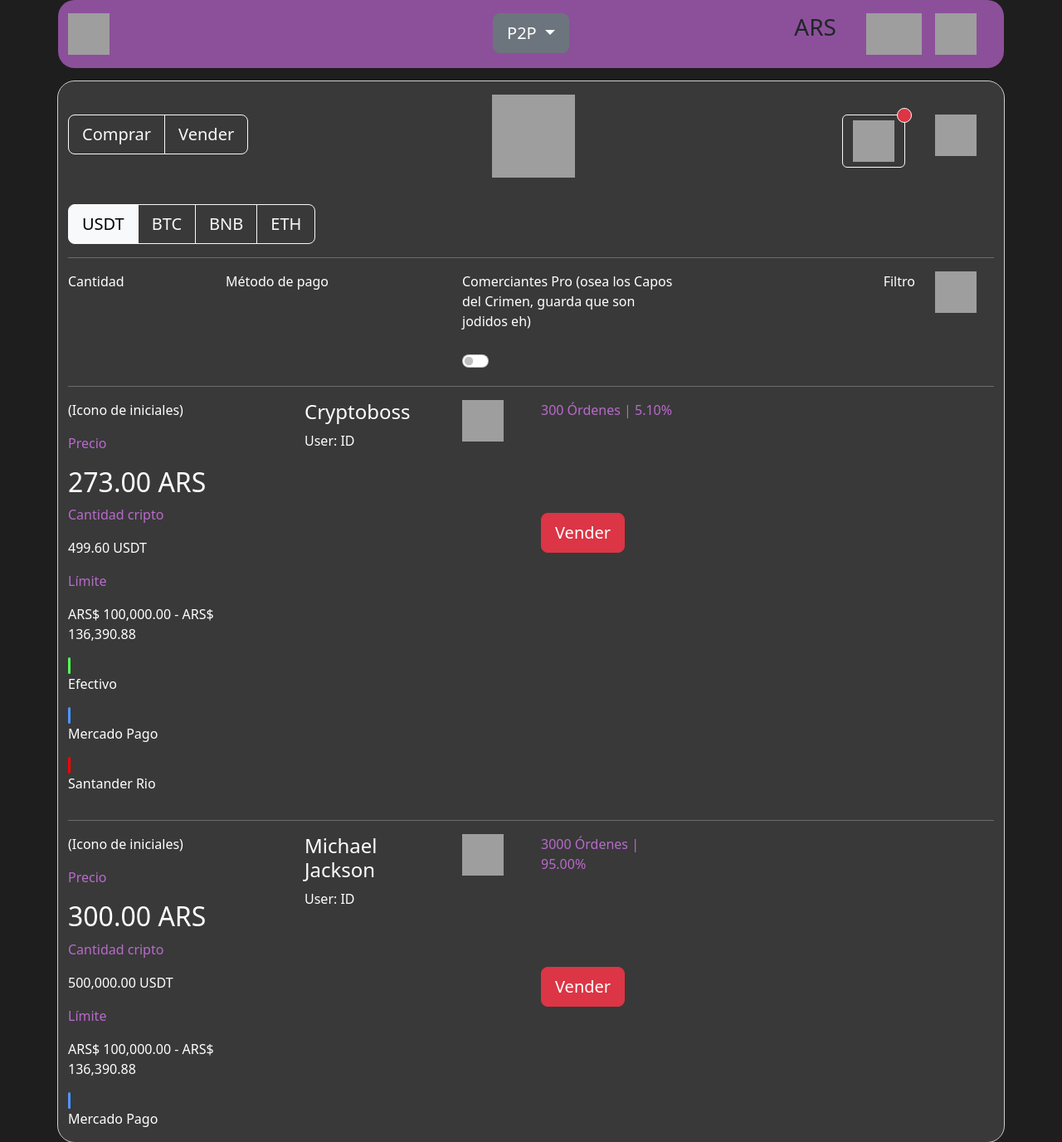
After one commit to jesusEstaba/Mafiance, a Flask app: page /p2pSeller in a window 1280 px wide. The commit adds this page. Shown: the whole page at 83% size. Run offline with Flask 2, Linux system fonts and the light colour scheme; grey boxes are pictures that could not be loaded.

Commit message:
Ajuste de color, creación vista seller y divisa.

```diff
--- a/app.py
+++ b/app.py
@@ -118,6 +118,16 @@ def profile_view():
     return render_template("profile.html")
 
 
-@app.route("/p2p")
-def p2p_view():
-    return render_template("p2p.html")
+@app.route("/p2pBuyer")
+def p2pBuyer_view():
+    return render_template("p2pBuyer.html")
+
+
+@app.route("/p2pSeller")
+def p2pSeller_view():
+    return render_template("p2pSeller.html")
+
+
+@app.route("/divisa")
+def divisa_view():
+    return render_template("divisa.html")
--- a/templates/finished.html
+++ b/templates/finished.html
@@ -18,7 +18,7 @@
         }
 
         .magenta {
-            color: #8c509a;
+            color: #b96acb;
         }
 
         .fmagenta {
--- a/templates/home.html
+++ b/templates/home.html
@@ -18,7 +18,7 @@
         }
 
         .magenta {
-            color: #8c509a;
+            color: #b96acb;
         }
 
         .fmagenta {
--- a/templates/index.html
+++ b/templates/index.html
@@ -22,7 +22,7 @@
             }
 
             .magenta {
-                color: #8c509a;
+                color: #b96acb;
             }
 
             .fmagenta {
@@ -182,7 +182,7 @@
     </section>
     <section class="negro">
         <div class="container">
-            <a href="/p2p" class="text-decoration-none">
+            <a href="/p2pBuyer" class="text-decoration-none">
                 <div class="row cuadrados gris blanco" style="border-radius: 30px;">
                     <div class="col-12 py-4">
                         <h3>Comercio P2P</h3>
--- a/templates/login.html
+++ b/templates/login.html
@@ -18,7 +18,7 @@
         }
 
         .magenta {
-            color: #8c509a;
+            color: #b96acb;
         }
 
         .fmagenta {
--- a/templates/loginpass.html
+++ b/templates/loginpass.html
@@ -18,7 +18,7 @@
         }
 
         .magenta {
-            color: #8c509a;
+            color: #b96acb;
         }
 
         .fmagenta {
--- /dev/null
+++ b/templates/p2pSeller.html
@@ -0,0 +1,270 @@
+<!DOCTYPE html>
+<html lang="en">
+
+<head>
+    <meta charset="UTF-8">
+    <meta http-equiv="X-UA-Compatible" content="IE=edge">
+    <meta name="viewport" content="width=device-width, initial-scale=1.0">
+    <link href="https://cdn.jsdelivr.net/npm/bootstrap@5.2.0-beta1/dist/css/bootstrap.min.css" rel="stylesheet"
+        integrity="sha384-0evHe/X+R7YkIZDRvuzKMRqM+OrBnVFBL6DOitfPri4tjfHxaWutUpFmBp4vmVor" crossorigin="anonymous">
+    <link rel="icon" href="https://static.thenounproject.com/png/40328-200.png">
+    <style type="text/css">
+        .blanco {
+            color: white;
+        }
+
+        .negro {
+            background-color: #1f1e1e;
+        }
+
+        .gris {
+            background-color: #393939;
+        }
+
+        .magenta {
+            color: #b96acb;
+        }
+
+        .fmagenta {
+            background-color: #8c509a;
+        }
+
+        .cuadrados {
+            outline: 1px solid #d0d0d0;
+        }
+
+        .vertical-red {
+            width: 3px;
+            height: 20px;
+            background-color: red;
+            border-radius: 80px;
+        }
+
+        .vertical-blue {
+            width: 3px;
+            height: 20px;
+            background-color: rgb(76, 151, 255);
+            border-radius: 80px;
+        }
+
+        .vertical-green {
+            width: 3px;
+            height: 20px;
+            background-color: rgb(87, 255, 87);
+            border-radius: 80px;
+        }
+    </style>
+    <title>Comercio P2P | Mafiance</title>
+</head>
+
+<body>
+    <section class="negro">
+        <div class="container fmagenta" style="border-radius: 20px;">
+            <div class="row py-3">
+                <div class="col-4">
+                    <a href="/index">
+                        <img width="50" height="50" src="https://cdn.icon-icons.com/icons2/1709/PNG/512/back_112351.png"
+                            alt="">
+                    </a>
+                </div>
+                <div class="col-4 text-center">
+                    <div class="dropdown-center">
+                        <button class="btn btn-secondary dropdown-toggle btn-lg" type="button" data-bs-toggle="dropdown"
+                            aria-expanded="false">
+                            P2P
+                        </button>
+                        <ul class="dropdown-menu">
+                            <li><a class="dropdown-item" href="#">P2P</a></li>
+                            <li><a class="dropdown-item" href="#">Comercio por bloques</a></li>
+                            <li><a class="dropdown-item" href="#">Rápido</a></li>
+                        </ul>
+                    </div>
+                </div>
+                <!--Recordar que debo hacer que el nombre de divisa cambie al cambiar la otra vista-->
+                <div class="col-2 text-end">
+                    <h3>ARS</h3>
+                </div>
+                <div class="col-1 text-end px-4">
+                    <img widht="50" height="50"
+                        src="https://cdn.icon-icons.com/icons2/3263/PNG/512/exchange_icon_206963.png" alt="">
+                </div>
+                <div class="col-1">
+                    <img width="50" height="50"
+                        src="https://cdn.iconscout.com/icon/free/png-512/options-1767904-1502157.png" alt="">
+                </div>
+            </div>
+        </div>
+        <div class="container gris cuadrados blanco" style="border-radius: 20px;">
+            <div class="row py-3 my-3">
+                <div class="col-5 pt-4">
+                    <div class="btn-group btn-group-lg" role="group" aria-label="Large button group">
+                        <a href="/p2pBuyer" type="radio" class="btn-check" name="btnradio" id="btnradio1"
+                            autocomplete="off" checked></a>
+                        <label class="btn btn-outline-light" for="btnradio1">Comprar</label>
+
+                        <a href="/p2pSeller" type="radio" class="btn-check" name="btnradio" id="btnradio2"
+                            autocomplete="off"></a>
+                        <label class="btn btn-outline-light" for="btnradio2">Vender</label>
+                    </div>
+                </div>
+                <div class="col-4 px-5">
+                    <img width="100" height="100"
+                        src="https://cdn.icon-icons.com/icons2/2070/PNG/512/raccoon_icon_125936.png" alt="">
+                </div>
+                <div class="col-2 text-end px-4 pt-4">
+                    <button type="button" class="btn btn-outline-light position-relative">
+                        <img width="50" height="50"
+                            src="https://cdn.icon-icons.com/icons2/2807/PNG/512/notification_bell_icon_178938.png"
+                            alt="" srcset="">
+                        <span
+                            class="position-absolute top-0 start-100 translate-middle p-2 bg-danger border border-light rounded-circle">
+                            <span class="visually-hidden">New alerts</span>
+                        </span>
+                    </button>
+                </div>
+                <div class="col-1 pt-4">
+                    <img width="50" height="50"
+                        src="https://cdn.icon-icons.com/icons2/2596/PNG/512/history_icon_155273.png" alt="" srcset="">
+                </div>
+            </div>
+            <div class="row">
+                <div class="col">
+                    <div class="btn-group btn-group-lg" role="group" aria-label="Large button group">
+                        <input type="radio" class="btn-check" name="btnradio" id="btnradio1" autocomplete="off" checked>
+                        <label class="btn btn-outline-light" for="btnradio1">USDT</label>
+
+                        <input type="radio" class="btn-check" name="btnradio" id="btnradio2" autocomplete="off">
+                        <label class="btn btn-outline-light" for="btnradio2">BTC</label>
+
+                        <input type="radio" class="btn-check" name="btnradio" id="btnradio3" autocomplete="off">
+                        <label class="btn btn-outline-light" for="btnradio3">BNB</label>
+
+                        <input type="radio" class="btn-check" name="btnradio" id="btnradio2" autocomplete="off">
+                        <label class="btn btn-outline-light" for="btnradio2">ETH</label>
+
+                    </div>
+                </div>
+            </div>
+            <hr>
+            <div class="row">
+                <div class="col-2">
+                    <p>Cantidad</p>
+                </div>
+                <div class="col-3">
+                    <p>Método de pago</p>
+                </div>
+                <div class="col-3">
+                    <p>Comerciantes Pro (osea los Capos del Crimen, guarda que son jodidos eh)</p>
+                    <div class="form-check form-switch pt-2">
+                        <input class="form-check-input" type="checkbox" role="switch" id="flexSwitchCheckDefault">
+                        <label class="form-check-label" for="flexSwitchCheckDefault"></label>
+                    </div>
+                </div>
+                <div class="col-3 text-end">
+                    <p>Filtro</p>
+                </div>
+                <div class="col-1">
+                    <img width="50" height="50"
+                        src="https://cdn.icon-icons.com/icons2/936/PNG/512/filter-tool-black-shape_icon-icons.com_73566.png"
+                        alt="">
+                </div>
+            </div>
+            <hr>
+            <div class="row">
+                <div class="col-3">
+                    <p>(Icono de iniciales)</p>
+                    <div class="col-12">
+                        <p class="magenta">Precio</p>
+                        <h2>273.00 ARS</h2>
+                        <div class="col magenta">
+                            <p>Cantidad cripto
+                            <p class="blanco">499.60 USDT</p>
+                            </p>
+                        </div>
+                        <div class="col magenta">
+                            <p>Límite
+                            <p class="blanco">ARS$ 100,000.00 - ARS$ 136,390.88</p>
+                            </p>
+                        </div>
+                        <div class="col-12">
+                            <div class="col-1 vertical-green">
+                            </div>
+                            <div class="col-6">
+                                <p>Efectivo</p>
+                            </div>
+                            <div class="col-1 vertical-blue">
+                            </div>
+                            <div class="col-6">
+                                <p>Mercado Pago</p>
+                            </div>
+                            <div class="col-1 vertical-red">
+                            </div>
+                            <div class="col-6">
+                                <p>Santander Rio</p>
+                            </div>
+                        </div>
+                    </div>
+                </div>
+                <div class="col-2">
+                    <h4>Cryptoboss</h4>
+                    <p>User: ID</p>
+                </div>
+                <div class="col-1">
+                    <img width="50" height="50"
+                        src="https://cdn.icon-icons.com/icons2/1369/PNG/512/-verified-user_89978.png" alt="">
+                </div>
+                <div class="col-2 magenta">
+                    <p>300 Órdenes | 5.10%</p>
+                    <div class="pt-5"></div>
+                    <div class="pt-5">
+                        <a href="/" type="button" class="btn btn-danger btn-lg">Vender</a>
+                    </div>
+                </div>
+            </div>
+            <hr>
+            <div class="row">
+                <div class="col-3">
+                    <p>(Icono de iniciales)</p>
+                    <div class="col-12">
+                        <p class="magenta">Precio</p>
+                        <h2>300.00 ARS</h2>
+                        <div class="col magenta">
+                            <p>Cantidad cripto
+                            <p class="blanco">500,000.00 USDT</p>
+                            </p>
+                        </div>
+                        <div class="col magenta">
+                            <p>Límite
+                            <p class="blanco">ARS$ 100,000.00 - ARS$ 136,390.88</p>
+                            </p>
+                        </div>
+                        <div class="col-12">
+                            <div class="col-1 vertical-blue">
+                            </div>
+                            <div class="col-6">
+                                <p>Mercado Pago</p>
+                            </div>
+                        </div>
+                    </div>
+                </div>
+                <div class="col-2">
+                    <h4>Michael Jackson</h4>
+                    <p>User: ID</p>
+                </div>
+                <div class="col-1">
+                    <img width="50" height="50"
+                        src="https://cdn.icon-icons.com/icons2/1369/PNG/512/-verified-user_89978.png" alt="">
+                </div>
+                <div class="col-2 magenta">
+                    <p>3000 Órdenes | 95.00%</p>
+                    <div class="pt-5"></div>
+                    <div class="pt-5">
+                        <a href="/" type="button" class="btn btn-danger btn-lg">Vender</a>
+                    </div>
+                </div>
+            </div>
+        </div>
+    </section>
+</body>
+
+</html>
--- a/templates/profile.html
+++ b/templates/profile.html
@@ -22,7 +22,7 @@
         }
 
         .magenta {
-            color: #8c509a;
+            color: #b96acb;
         }
 
         .fmagenta {
--- a/templates/signin.html
+++ b/templates/signin.html
@@ -18,7 +18,7 @@
         }
 
         .magenta {
-            color: #8c509a;
+            color: #b96acb;
         }
 
         .fmagenta {
```
Also changed, not shown: templates/divisa.html (added, +124 -0 lines), templates/p2pBuyer.html (renamed from templates/p2p.html, +128 -5 lines).
